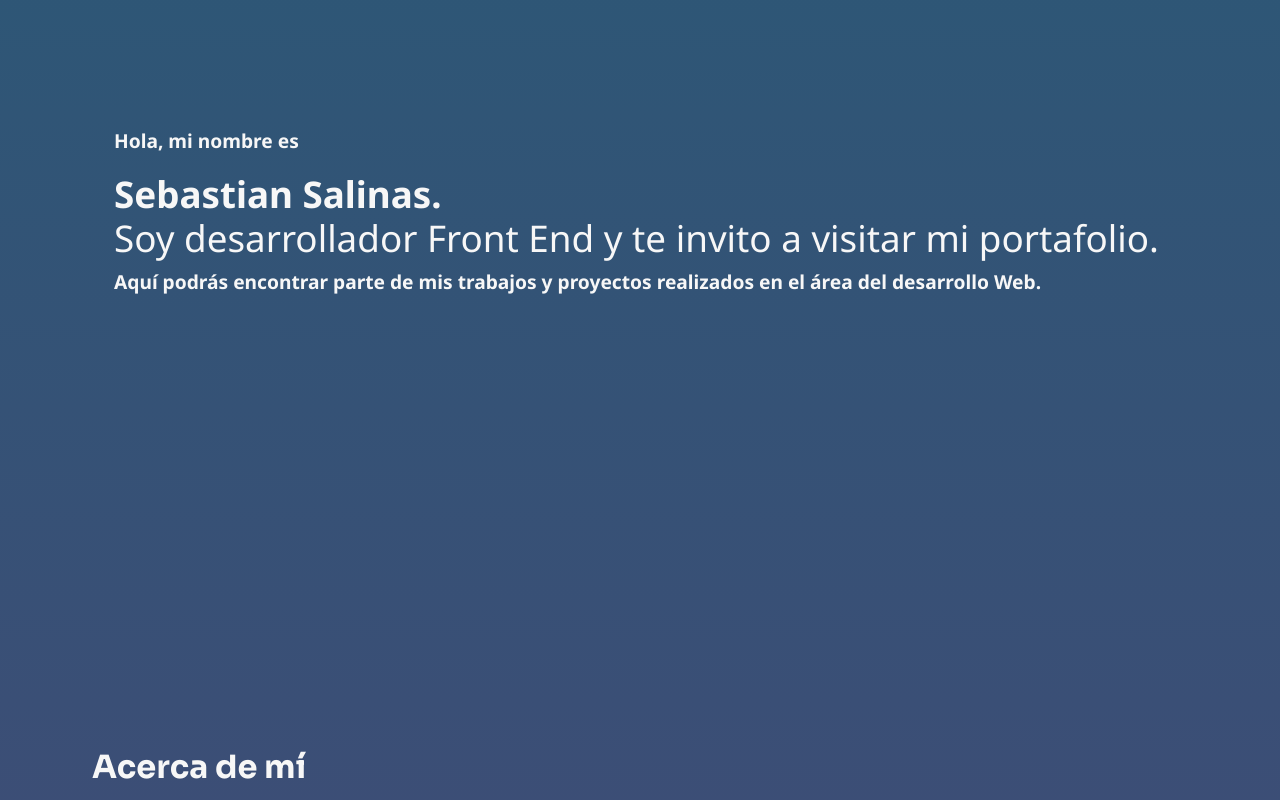
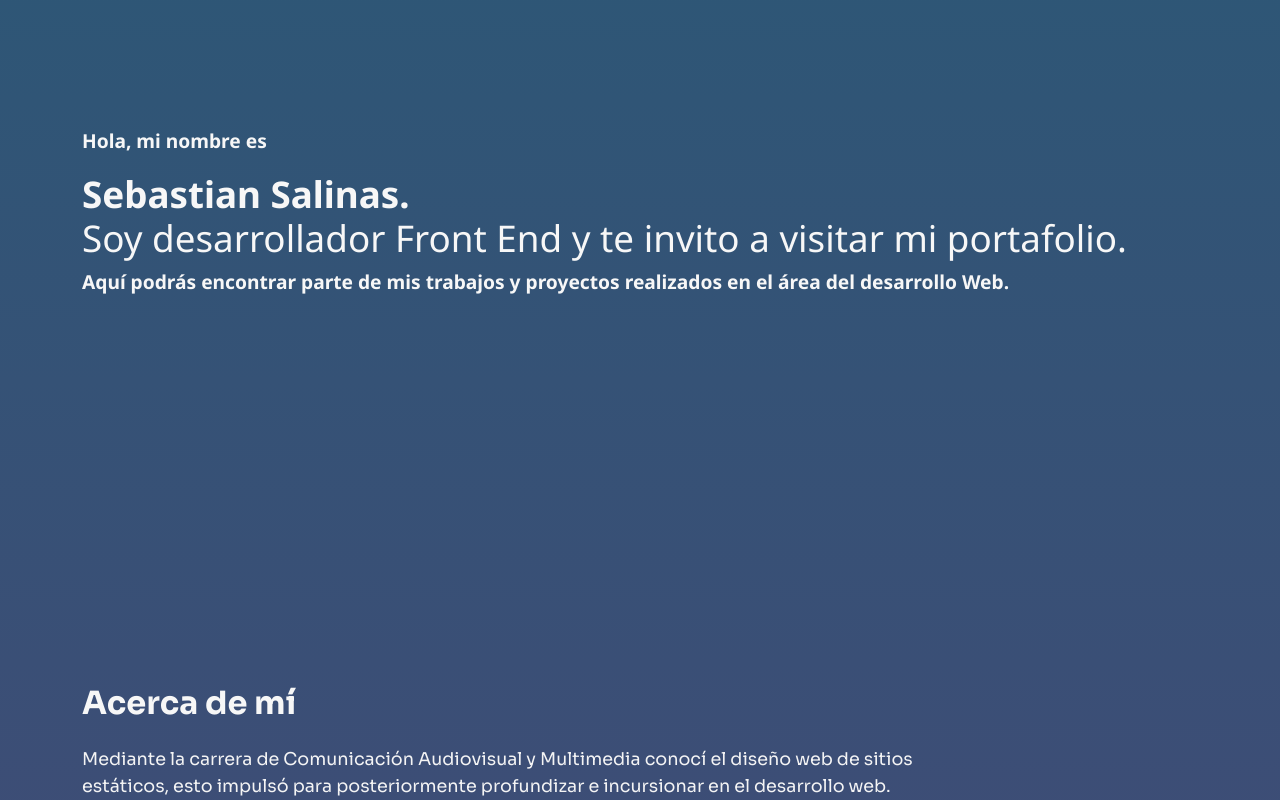
Before and after one commit to ssalinascalibar/portfolio, a React (Create React App) app: page / in a window 1280 px wide. Shown: the part 180-980 px from the top of the page. Built offline with nearby package versions, Linux system fonts and the light colour scheme.

Commit message:
add padding header section and footer index css

```diff
--- a/src/assets/css/footer.css
+++ b/src/assets/css/footer.css
@@ -3,7 +3,6 @@ footer{
     display: flex;
     flex-direction: column;
     align-items: flex-start;
-    padding: 0 2rem;
 }
 
 footer > .contact{
--- a/src/assets/css/header.css
+++ b/src/assets/css/header.css
@@ -17,7 +17,7 @@ header {
 
 .header-text{
     font-family: 'Noto Sans', sans-serif;
-    padding: 0 2rem;
+    /* padding: 0 2rem; */
 }
 
 header h1{
--- a/src/components/Header.jsx
+++ b/src/components/Header.jsx
@@ -7,8 +7,8 @@ export default function Header() {
   return (
     <header>
       <div className="container">
-        <div className="row">
-          <div className="col">
+
+
             <div className="header-text">
               <p data-aos="fade-down" data-aos-duration="1000">
                 Hola, mi nombre es
@@ -23,8 +23,8 @@ export default function Header() {
                 realizados en el área del desarrollo Web.
               </p>
             </div>
-          </div>
-        </div>
+
+
       </div>
     </header>
   );
--- a/src/index.css
+++ b/src/index.css
@@ -30,9 +30,12 @@ body{
   background: linear-gradient(to bottom, #2b5876, #4e4376); /* W3C, IE 10+/ Edge, Firefox 16+, Chrome 26+, Opera 12+, Safari 7+ */
 }
 
+header, section, footer{
+  padding: 0 2rem;
+}
+
 section{
-  margin: 8rem 0 8rem 0;
-  padding: 0 2rem;
+  margin: 4rem 0 8rem 0;
 }
 
 h2{
@@ -44,8 +47,8 @@ h2{
   text-align: left;
 }
 
-@media screen and (min-width: 992px) {
+/* @media screen and (min-width: 992px) {
   section{
     padding: 0 5rem;
   }
-}
+} */
```
